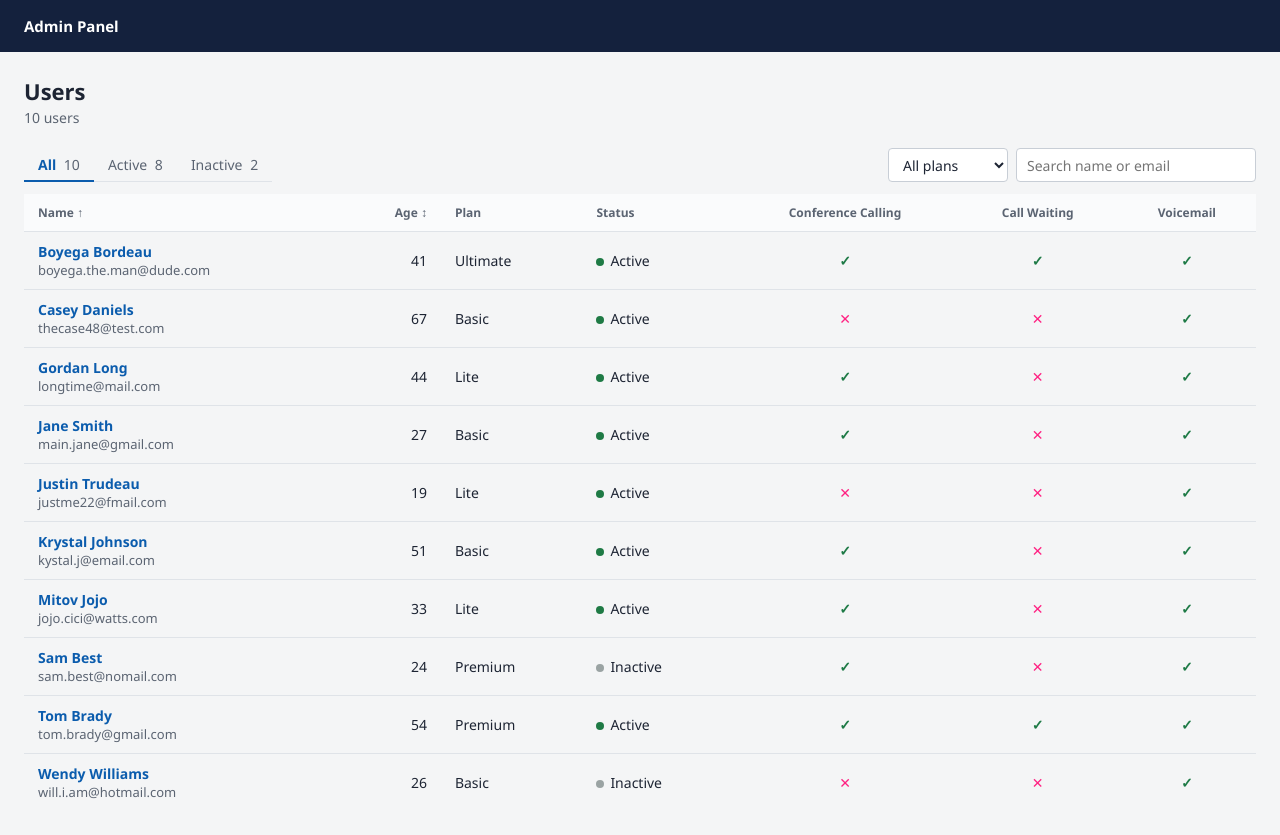
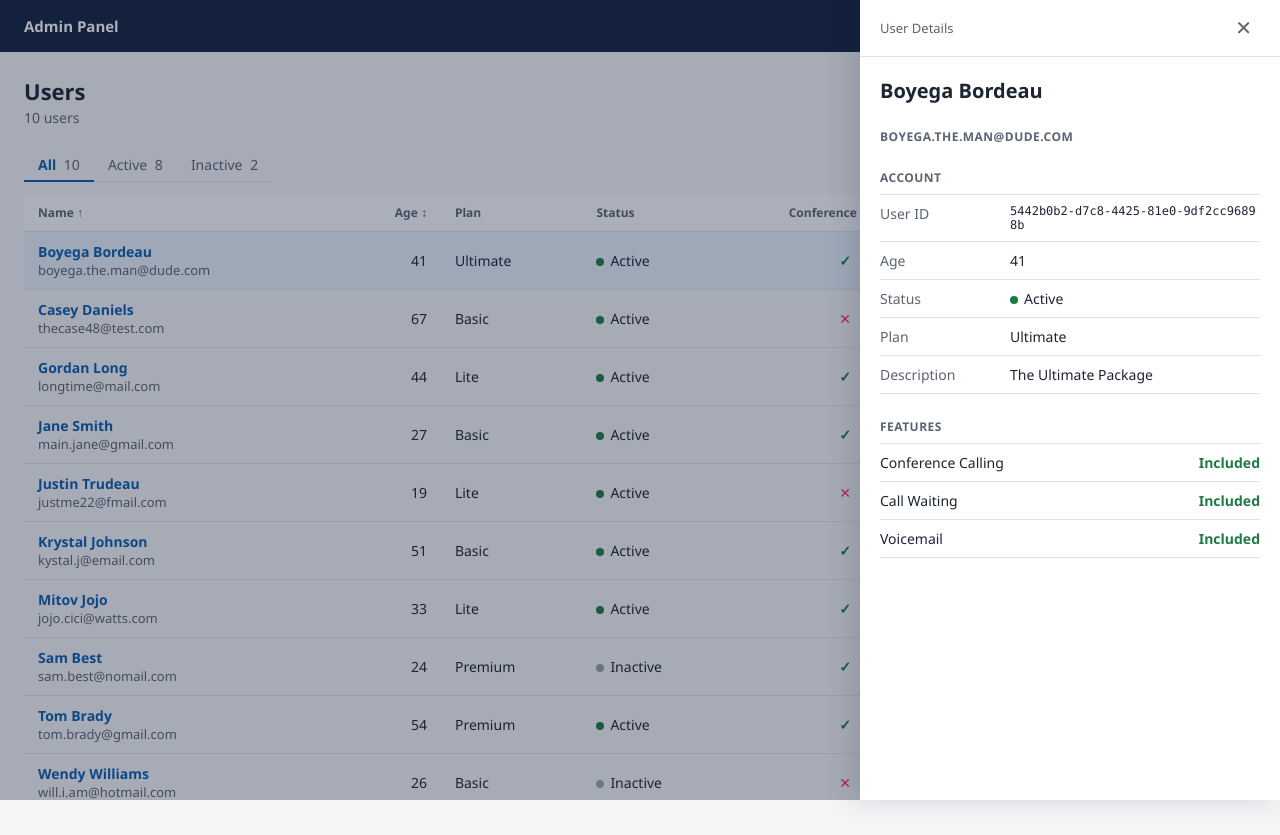
Before and after one commit to SafiullahRattar/mitel-assessment, an Angular app: page / in a window 1280 px wide. Both pictures are taken after a click on the button "Boyega Bordeau". Built offline with nearby package versions, Linux system fonts and the light colour scheme.

Commit message:
create user drawer component and styles

```diff
--- a/src/app/app.html
+++ b/src/app/app.html
@@ -14,13 +14,15 @@
   </div>
 
   @if (srvc.loading()) {
-    <p class="state">Loading...</p>
+    <p class="state">Loading users...</p>
   } @else if (srvc.error()) {
     <div class="state">
       <p>Users couldn't be loaded</p>
       <button type="button" class="link" (click)="srvc.reload()">Reload Users</button>
     </div>
   } @else {
-    <app-user-table [users]="srvc.users()"/>
+    <app-user-table [users]="srvc.users()" [selectedId]="selectedId()" (userSelected)="selectedId.set($event.id)"/>
   }
 </main>
+
+<app-user-drawer [user]="selected()" (closed)="selectedId.set(null)"/>
--- a/src/app/app.ts
+++ b/src/app/app.ts
@@ -1,14 +1,19 @@
-import { Component, inject, signal } from '@angular/core';
-import { RouterOutlet } from '@angular/router';
+import { Component, computed, inject, signal } from '@angular/core';
 import { UserService } from './users/user.service';
 import { UserTable } from './users/user-table/user-table';
+import { UserDrawer } from './users/user-drawer/user-drawer';
 
 @Component({
-  imports: [UserTable],
+  imports: [UserTable, UserDrawer],
   selector: 'app-root',
   styleUrl: './app.css',
   templateUrl: './app.html',
 })
 export class App {
   protected readonly srvc = inject(UserService);
+
+  protected readonly selectedId = signal<string | null>(null);
+  protected readonly selected = computed(
+    ()=> this.srvc.users().find(user=>user.id===this.selectedId()) ?? null
+  );
 }
--- a/src/app/users/user-drawer/user-drawer.css
+++ b/src/app/users/user-drawer/user-drawer.css
@@ -0,0 +1,103 @@
+.drawer {
+  margin: 0 0 0 auto;
+  width: 420px;
+  max-width: 100vw;
+  height: 100vh;
+  max-height: none;
+  padding: 0;
+  border: 0;
+  background: #fff;
+  color: #1d2433;
+  box-shadow: -8px 0 24px rgba(20, 33, 61, 0.15);
+}
+
+.drawer::backdrop {
+  background: rgba(20, 33, 61, 0.35);
+}
+
+.drawer-panel {
+  min-height: 100%;
+}
+
+.drawer-head {
+  display: flex;
+  justify-content: space-between;
+  align-items: center;
+  padding: 14px 20px;
+  border-bottom: 1px solid #dfe3e8;
+  font-size: 13px;
+  color: #5b6472;
+}
+
+.x {
+  font-size: 20px;
+  line-height: 1;
+  color: #5b6472;
+  background: none;
+  border: 0;
+  padding: 4px 8px;
+  cursor: pointer;
+}
+
+.drawer-body {
+  padding: 20px;
+}
+
+h2 {
+  margin: 0;
+  font-size: 20px;
+  font-weight: 600;
+}
+
+h3 {
+  margin: 24px 0 8px;
+  font-size: 12px;
+  font-weight: 600;
+  color: #5b6472;
+  text-transform: uppercase;
+  letter-spacing: 0.04em;
+}
+
+.props {
+  display: grid;
+  grid-template-columns: 130px 1fr;
+  margin: 0;
+  border-top: 1px solid #dfe3e8;
+}
+
+.props dt,
+.props dd {
+  margin: 0;
+  padding: 9px 0;
+  border-bottom: 1px solid #dfe3e8;
+}
+
+.props dt {
+  color: #5b6472;
+}
+
+.mono {
+  font-family: Consolas, 'Cascadia Mono', monospace;
+  font-size: 12px;
+  word-break: break-all;
+}
+
+.feature-list {
+  list-style: none;
+  margin: 0;
+  padding: 0;
+  border-top: 1px solid #dfe3e8;
+}
+
+.feature-list li {
+  display: flex;
+  justify-content: space-between;
+  padding: 9px 0;
+  border-bottom: 1px solid #dfe3e8;
+}
+
+@media (max-width: 760px) {
+  .drawer {
+    width: 100vw;
+  }
+}
--- a/src/app/users/user-drawer/user-drawer.html
+++ b/src/app/users/user-drawer/user-drawer.html
@@ -1 +1,47 @@
-<p>user-drawer works!</p>
+<dialog #dialog class="drawer" (close)="closed.emit()" (click)="closeOnBackDrop($event)">
+  @if (user(); as user) {
+    <div class="drawer-panel">
+      <div class="drawer-head">
+        <span>User Details</span>
+
+        <button type="button" class="x" (click)="dialog.close()">✕</button>
+      </div>
+
+      <div class="drawer-body">
+        <h2>{{ user.name }}</h2>
+        <h3>{{ user.email }}</h3>
+        <h3>Account</h3>
+        <dl class="props">
+          <dt>User ID</dt>
+          <dd class="mono">{{ user.id }}</dd>
+          <dt>Age</dt>
+          <dd>{{ user.age }}</dd>
+          <dt>Status</dt>
+          <dd>
+            <span class="dot" [class.active]="user.plan.status === 'active'"></span
+            >{{ user.plan.status | titlecase }}
+          </dd>
+          <dt>Plan</dt>
+          <dd>{{ user.plan.type | titlecase }}</dd>
+          <dt>Description</dt>
+          <dd>{{ user.plan.description }}</dd>
+        </dl>
+
+        <h3>Features</h3>
+
+        <ul class="feature-list">
+          @for (f of featureKeys; track f) {
+            <li>
+              <span>{{ featureLabels[f] }}</span>
+              @if (user.plan.features[f]) {
+                <span class="yes">Included</span>
+              } @else {
+                <span class="no">Not included</span>
+              }
+            </li>
+          }
+        </ul>
+      </div>
+    </div>
+  }
+</dialog>
--- a/src/app/users/user-drawer/user-drawer.ts
+++ b/src/app/users/user-drawer/user-drawer.ts
@@ -1,9 +1,34 @@
-import { Component } from '@angular/core';
+import { Component, effect, ElementRef, input, output, viewChild } from '@angular/core';
+import { FEATURE_KEYS, FEATURE_LABELS_TO_SHOW, User } from '../user.model';
+import { TitleCasePipe } from '@angular/common';
 
 @Component({
-  imports: [],
+  imports: [TitleCasePipe],
   selector: 'app-user-drawer',
   styleUrl: './user-drawer.css',
   templateUrl: './user-drawer.html',
 })
-export class UserDrawer {}
+export class UserDrawer {
+  readonly user = input<User | null>(null);
+
+  readonly closed = output<void>();
+
+  readonly featureKeys = FEATURE_KEYS;
+  readonly featureLabels = FEATURE_LABELS_TO_SHOW;
+
+  readonly dialog = viewChild.required<ElementRef<HTMLDialogElement>>('dialog');
+
+  constructor() {
+    effect(() => {
+      const el = this.dialog().nativeElement;
+      if (this.user() && !el.open) el.showModal();
+      if (!this.user() && el.open) el.close();
+    });
+  }
+
+  protected closeOnBackDrop(event: MouseEvent) {
+    if (event.target === event.currentTarget) {
+      this.dialog().nativeElement.close();
+    }
+  }
+}
```
